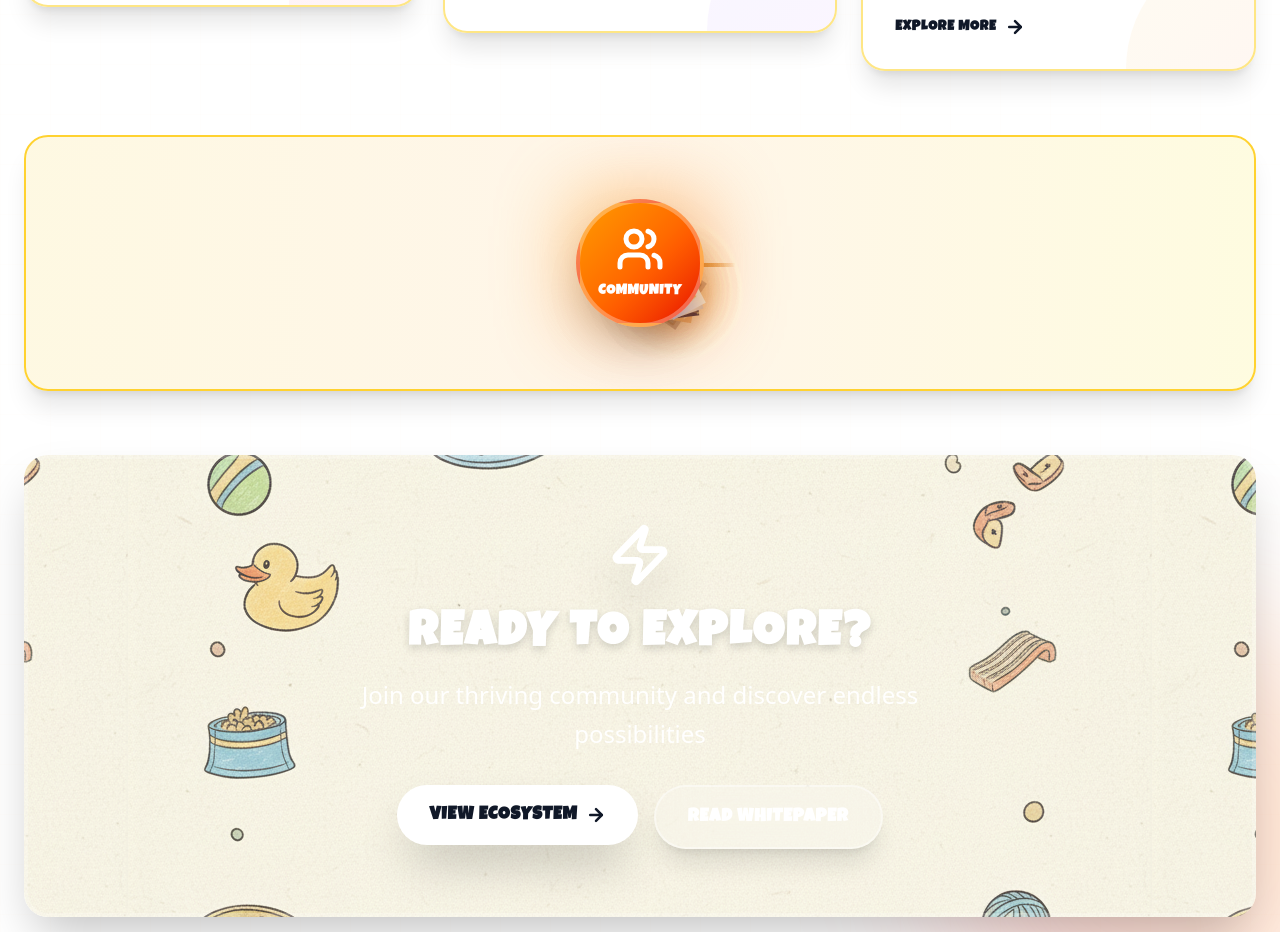
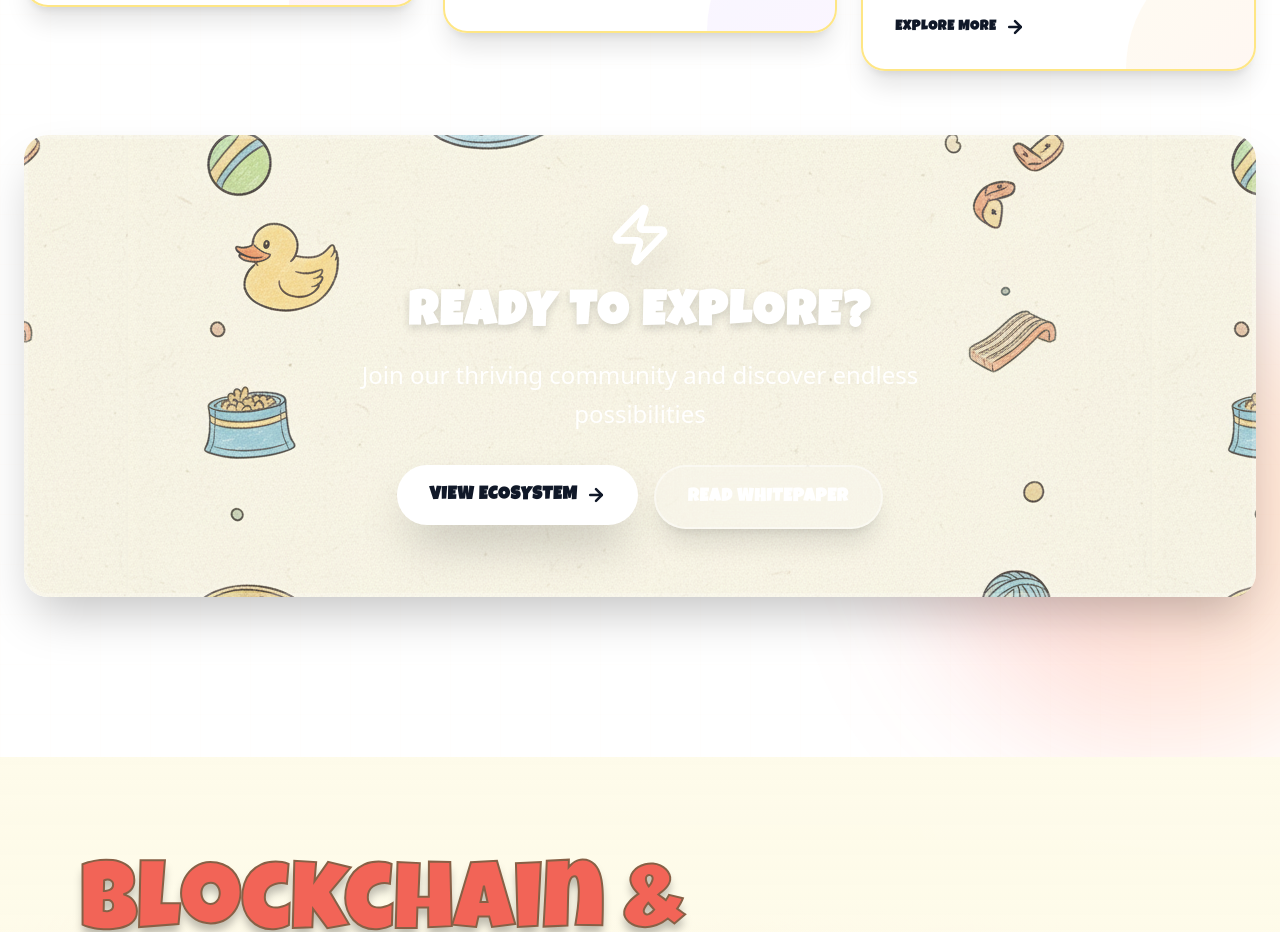
Before and after one commit to SonnyBlackVito/klovepet, a Next.js app: page / in a window 1280 px wide. Shown: the part 5740-6672 px from the top of the page. Built offline with nearby package versions, Linux system fonts and the light colour scheme.

Commit message:
first commit

```diff
--- a/src/component/Ecosystem.jsx
+++ b/src/component/Ecosystem.jsx
@@ -416,79 +416,7 @@ export default function Ecosystem() {
           </div>
 
           {/* Connection Visualization */}
-          <motion.div
-            variants={itemVariants}
-            className="relative mb-16 hidden lg:block"
-          >
-            <div className="relative h-64 bg-gradient-to-r from-amber-100/50 via-orange-100/50 to-yellow-100/50 dark:from-gray-800/80 dark:via-gray-800/80 dark:to-gray-800/80 rounded-3xl p-8 overflow-hidden border-2 border-amber-300 dark:border-gray-700 shadow-xl backdrop-blur-sm">
-              {/* Central Hub */}
-              <motion.div
-                initial={{ scale: 0, rotate: -180 }}
-                animate={isInView ? { scale: 1, rotate: 0 } : {}}
-                transition={{ delay: 1, type: "spring", stiffness: 200 }}
-                className="absolute top-1/2 left-1/2 -translate-x-1/2 -translate-y-1/2 z-20"
-              >
-                <div className="relative">
-                  <div className="absolute inset-0 bg-gradient-to-br from-amber-500 to-orange-600 blur-2xl opacity-50 animate-pulse" />
-                  <div className="relative w-32 h-32 bg-gradient-to-br from-amber-500 via-orange-500 to-red-600 rounded-full flex items-center justify-center shadow-2xl border-4 border-white/30">
-                    <div className="text-center text-white">
-                      <Users className="w-12 h-12 mb-2 mx-auto" strokeWidth={2.5} />
-                      <div className="font-black text-sm tracking-wider">COMMUNITY</div>
-                    </div>
-                  </div>
-                </div>
-              </motion.div>
 
-              {/* Orbiting Elements */}
-              {components.map((comp, i) => (
-                <motion.div
-                  key={i}
-                  initial={{ scale: 0, opacity: 0 }}
-                  animate={isInView ? {
-                    scale: 1,
-                    opacity: 1,
-                    rotate: 360
-                  } : {}}
-                  transition={{
-                    delay: 1.2 + i * 0.1,
-                    rotate: {
-                      duration: 20 + i * 5,
-                      repeat: Infinity,
-                      ease: "linear"
-                    }
-                  }}
-                  className="absolute top-1/2 left-1/2 w-14 h-14"
-                  style={{
-                    transform: `translate(-50%, -50%) rotate(${i * 72}deg) translateY(-100px)`
-                  }}
-                >
-                  <div className="relative">
-                    <div className="absolute inset-0 bg-gradient-to-br from-amber-500/30 to-orange-500/30 blur-xl rounded-full" />
-                    <img
-                      src={comp.icon}
-                      alt={comp.title}
-                      className="relative w-full h-full object-contain drop-shadow-2xl"
-                    />
-                  </div>
-                </motion.div>
-              ))}
-
-              {/* Connection Lines */}
-              {[...Array(5)].map((_, i) => (
-                <motion.div
-                  key={i}
-                  initial={{ scaleX: 0 }}
-                  animate={isInView ? { scaleX: 1 } : {}}
-                  transition={{ delay: 1.5 + i * 0.1, duration: 0.5 }}
-                  className="absolute top-1/2 left-1/2 w-24 h-1 origin-left"
-                  style={{
-                    background: `linear-gradient(to right, rgba(217, 119, 6, 0.6), transparent)`,
-                    transform: `translateY(-50%) rotate(${i * 72}deg)`
-                  }}
-                />
-              ))}
-            </div>
-          </motion.div>
 
           {/* CTA Section */}
           <motion.div
```
